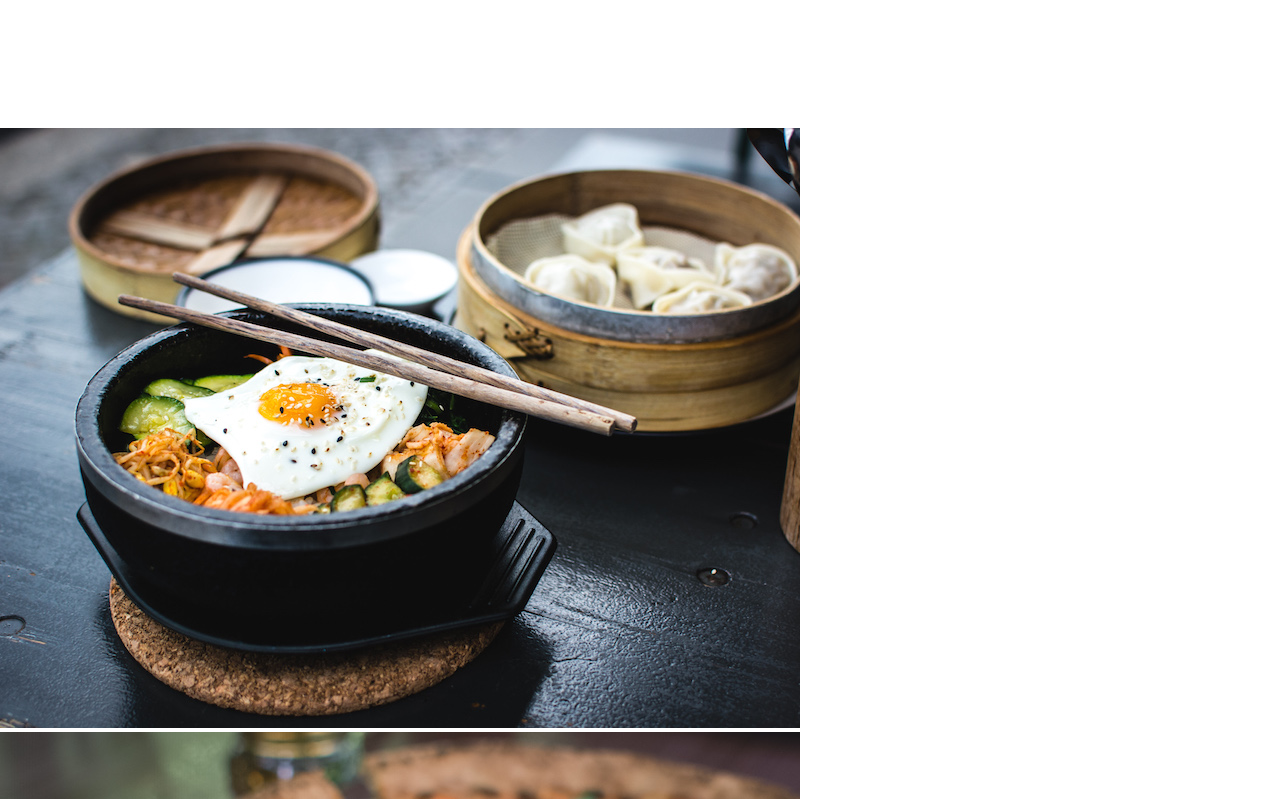
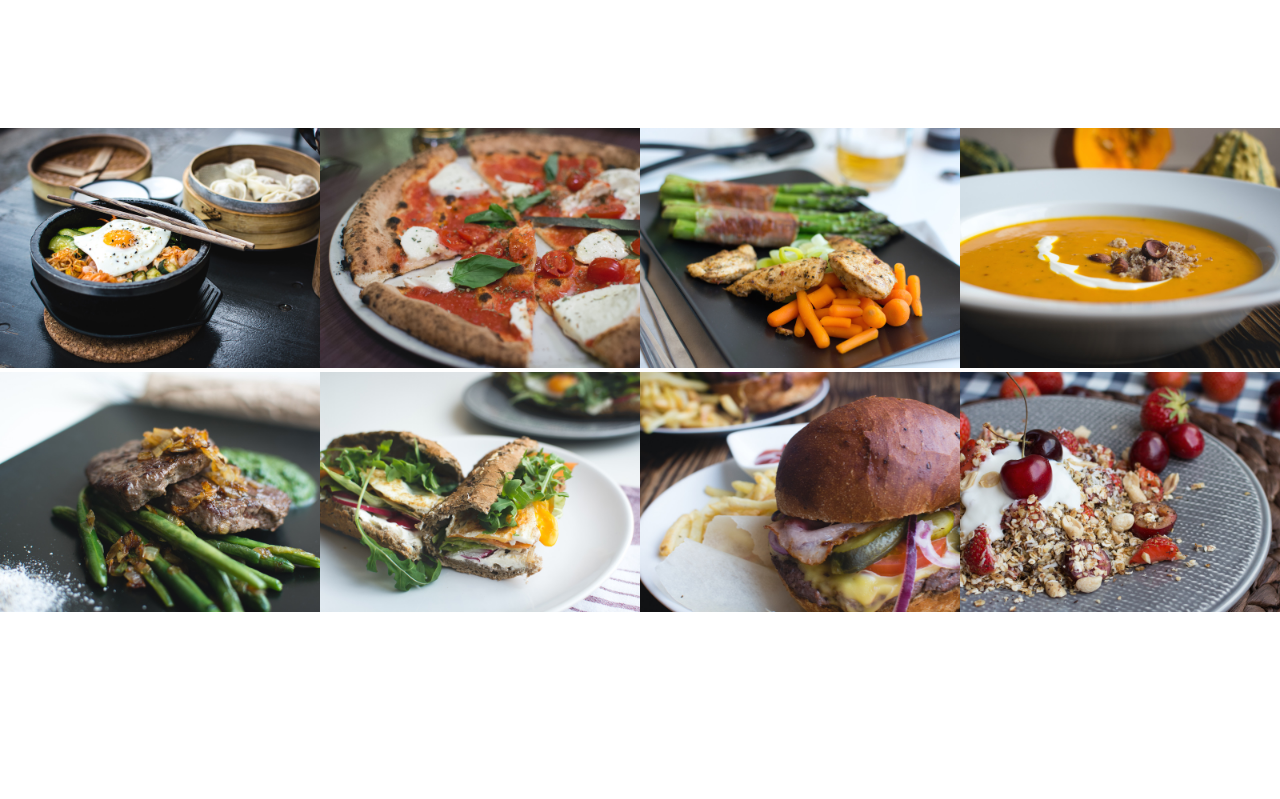
Before and after one commit to dmgudeman/Udemy_ResponsiveWebDesign, a website: page omnifood/index.html in a window 1280 px wide. Shown: the part 1321-2120 px from the top of the page. After the commit the page ends 1937 px from the top, so only its background shows below. Drawn offline with nearby package versions, Linux system fonts and the light colour scheme; files whose address does not match are found by name; a web font is replaced by a local one.

Commit message:
formatted the 8 photos

```diff
--- a/omnifood/index.html
+++ b/omnifood/index.html
@@ -69,44 +69,44 @@
     <section class="selection-meals">
         <ul class="meals-showcase">
             <li>
-                <figure>
+                <figure class="meal-photo">
                     <img src="resources/img/1.jpg" alt="Korean bibimbap with egg and vegetables">
                 </figure>
             </li>
             <li>
-                <figure>
+                <figure class="meal-photo">
                     <img src="resources/img/2.jpg" alt="Simple italian pizza with cherry tomatoes">
                 </figure>
             </li>
             <li>
-                <figure>
+                <figure class="meal-photo">
                     <img src="resources/img/3.jpg" alt="Chicken breast steak with vegetables">
                 </figure>
             </li>
             <li>
-                <figure>
+                <figure class="meal-photo">
                     <img src="resources/img/4.jpg" alt="Autumn pumpkin soup">
                 </figure>
             </li>
         </ul>
         <ul class="meals-showcase">
             <li>
-                <figure>
+                <figure class="meal-photo">
                     <img src="resources/img/5.jpg" alt="Paleo beef steak with vegetables">
                 </figure>
             </li>
             <li>
-                <figure>
+                <figure class="meal-photo">
                     <img src="resources/img/6.jpg" alt="Healthy baguette with egg and vegetables">
                 </figure>
             </li>
             <li>
-                <figure>
+                <figure class="meal-photo">
                     <img src="resources/img/7.jpg" alt="Burger with cheddar and bacon">
                 </figure>
             </li>
             <li>
-                <figure>
+                <figure class="meal-photo">
                     <img src="resources/img/8.jpg" alt="Granola with cherries and strawberries">
                 </figure>
             </li>
@@ -114,12 +114,3 @@
     </section>
 </body>
 </html>
-<!--1.	Korean bibimbap with egg and vegetables
-2.	Simple italian pizza with cherry tomatoes
-3.	Chicken breast steak with vegetables
-4.	Autumn pumpkin soup
-5.	Paleo beef steak with vegetables
-6.	Healthy baguette with egg and vegetables
-7.	Burger with cheddar and bacon
-8.	Granola with cherries and strawberries
--->
--- a/omnifood/resources/css/style.css
+++ b/omnifood/resources/css/style.css
@@ -186,3 +186,25 @@ header {
 .my-main-nav li a:active {
    border-bottom: 2px solid #e67e22;
 }
+
+/**************** MEALS ********************/
+.meals-showcase {
+    list-style:none;
+    width: 100%;
+}
+
+.meals-showcase li {
+    display: block;
+    float: left;
+    width: 25%;
+}
+
+.meal-photo {
+    width: 100%;
+    margin: 0;
+}
+
+.meal-photo img {
+    width: 100%;
+    height: auto
+}
```
